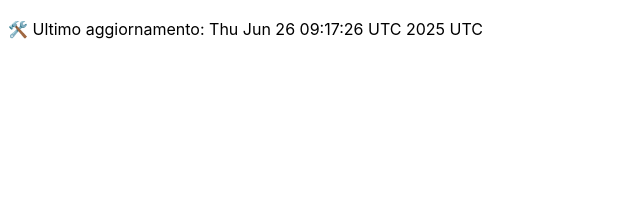
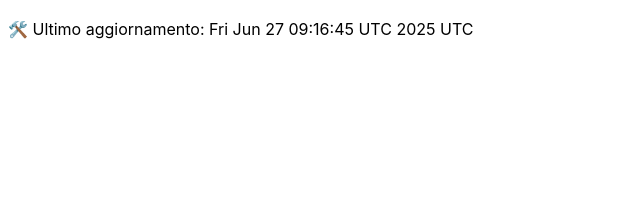
Before and after one commit to DanteTrb/DanteTrb.github.io, a Jekyll site: the page built from badges.md, in a window 1280 px wide. Shown: the top 212 px of the page, without its empty margins (0-640 px from the left). Built offline with Jekyll 4.4.1, drawn with Linux system fonts in a browser that asks for light colours; our own code applies the rules of GitHub Pages for plain Markdown files.

Commit message:
🛠️ Aggiornamento automatico badge

```diff
--- a/badges.md
+++ b/badges.md
@@ -1 +1 @@
-🛠️ Ultimo aggiornamento: Thu Jun 26 09:17:26 UTC 2025 UTC
+🛠️ Ultimo aggiornamento: Fri Jun 27 09:16:45 UTC 2025 UTC
```
